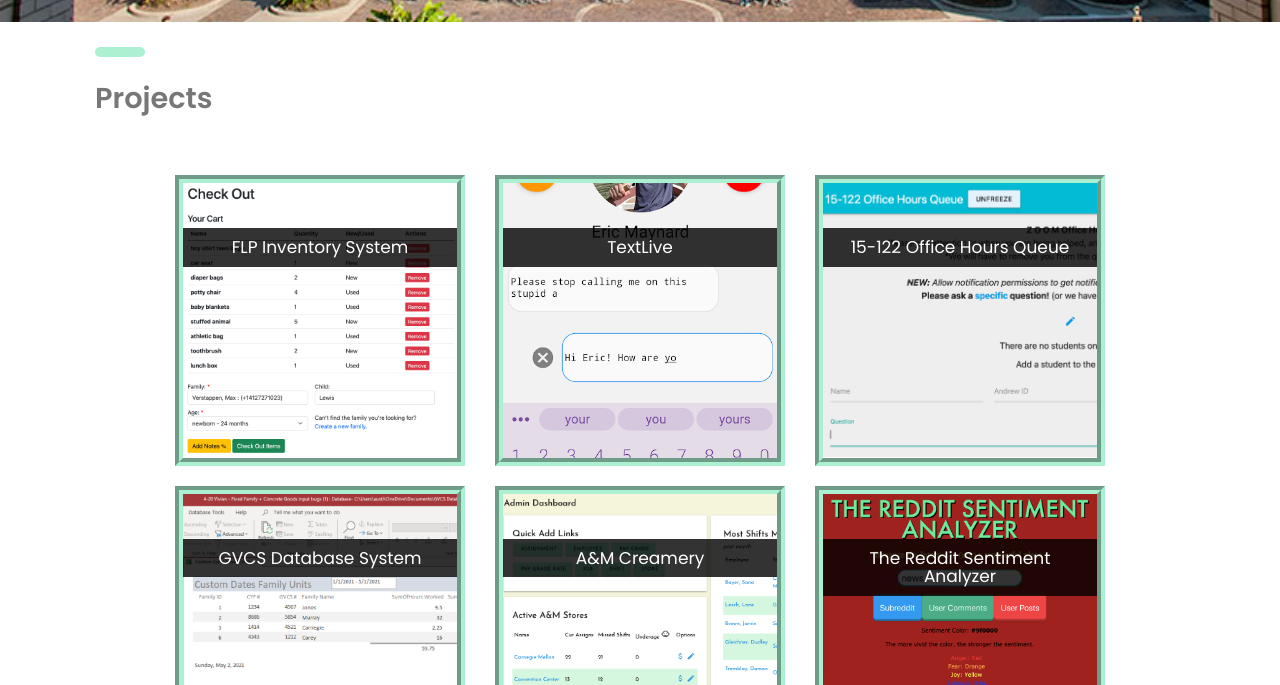
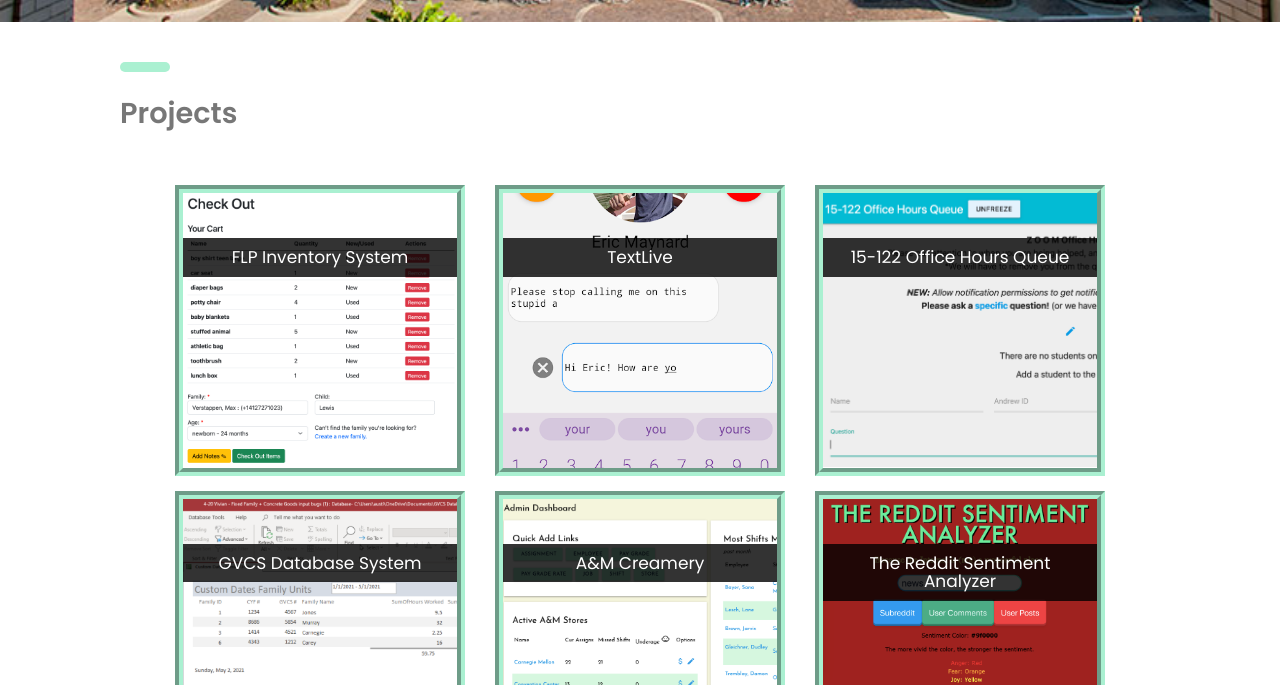
Before and after one commit to austin-leung/austin-leung.github.io, a plain HTML site: page index.html in a window 1280 px wide. Shown: the part 615-1300 px from the top of the page. Drawn offline with Linux system fonts and the light colour scheme; files whose address does not match are found by name.

Commit message:
Projects header spacing

```diff
--- a/css/styles.css
+++ b/css/styles.css
@@ -5,13 +5,13 @@
 }
 
 .section-content {
-	margin-bottom: 20px;
+	padding-top: 20px;
+	padding-bottom: 20px;
 }
 
-.section-content .heading{
+.heading{
 	color: #777;
 	background-color: #FFFFFF;
-	margin-bottom: 30px;
 }
 
 .section-content .heading:before{ content:''; height: 10px; width: 50px; border-radius: 5px;
@@ -76,7 +76,6 @@
 
 /* Intro */
 
-
 .btn-border-purple{ border: 1px solid #aaf0d1; color: #222; }
 
 .btn-border-purple:hover{ background: #438644; color: #fff; }
@@ -127,6 +126,11 @@
 /* End Intro */
 
 /* Projects */
+.proj .heading {
+	padding: 20px;
+	margin: 0 85px 30px 85px;
+}
+
 .hovereffect {
 	width: 100%;
 	height: 100%;
@@ -285,11 +289,11 @@
 	background: white; /* W3C, IE 10+/ Edge, Firefox 16+, Chrome 26+, Opera 12+, Safari 7+ */
 
 	color: #fff;
-	padding-bottom: 25px;
 }
 
 .proj-row {
-	margin-bottom: 20px;
+	margin-top: 15px;
+	margin-bottom: 15px;
 }
 
 /* End Projects */
@@ -354,13 +358,14 @@
 
 /* Experience */
 
-.experience {
-	margin-bottom: 20px;
+.exp-row {
+	margin-top: 10px;
+	margin-bottom: 10px;
 }
 
-.experience .list > li{ display: block; position: relative; margin-bottom: 10px; padding-left: 20px; margin-top:10px;}
+.exp-row .list > li{ display: block; position: relative; margin-bottom: 10px; padding-left: 20px; margin-top:10px;}
 
-.experience .list > li:before{ content: ''; position: absolute; top: 7px; left: 0; height: 10px;
+.exp-row .list > li:before{ content: ''; position: absolute; top: 7px; left: 0; height: 10px;
 width: 10px; display: block; border-radius: 10px; border: 2px solid #777; }
 
 .exp {
@@ -377,10 +382,6 @@
 	color: #438644;
 }
 
-.exp-row {
-	margin-bottom: 20px;
-}
-
 /* End Experience */
 
 /* Footer */
--- a/index.html
+++ b/index.html
@@ -56,10 +56,8 @@
 	<section class="section-content proj">
 		<div class="container-fluid">
 
-      <div class="container">
-        <div class="heading">
-          <h3><b>Projects</b></h3>
-        </div>
+      <div class="heading">
+        <h3><b>Projects</b></h3>
       </div>
 
       <div class="row justify-content-md-center proj-row">
@@ -215,7 +213,8 @@
       <div class="row">
         <div class="col-sm-3">
           <div class="heading">
-            <h3><b>Experience</b></h3> </div>
+            <h3><b>Experience</b></h3>
+          </div>
         </div>
         <!-- col-sm-4 -->
         <div class="col-sm-9">
```
